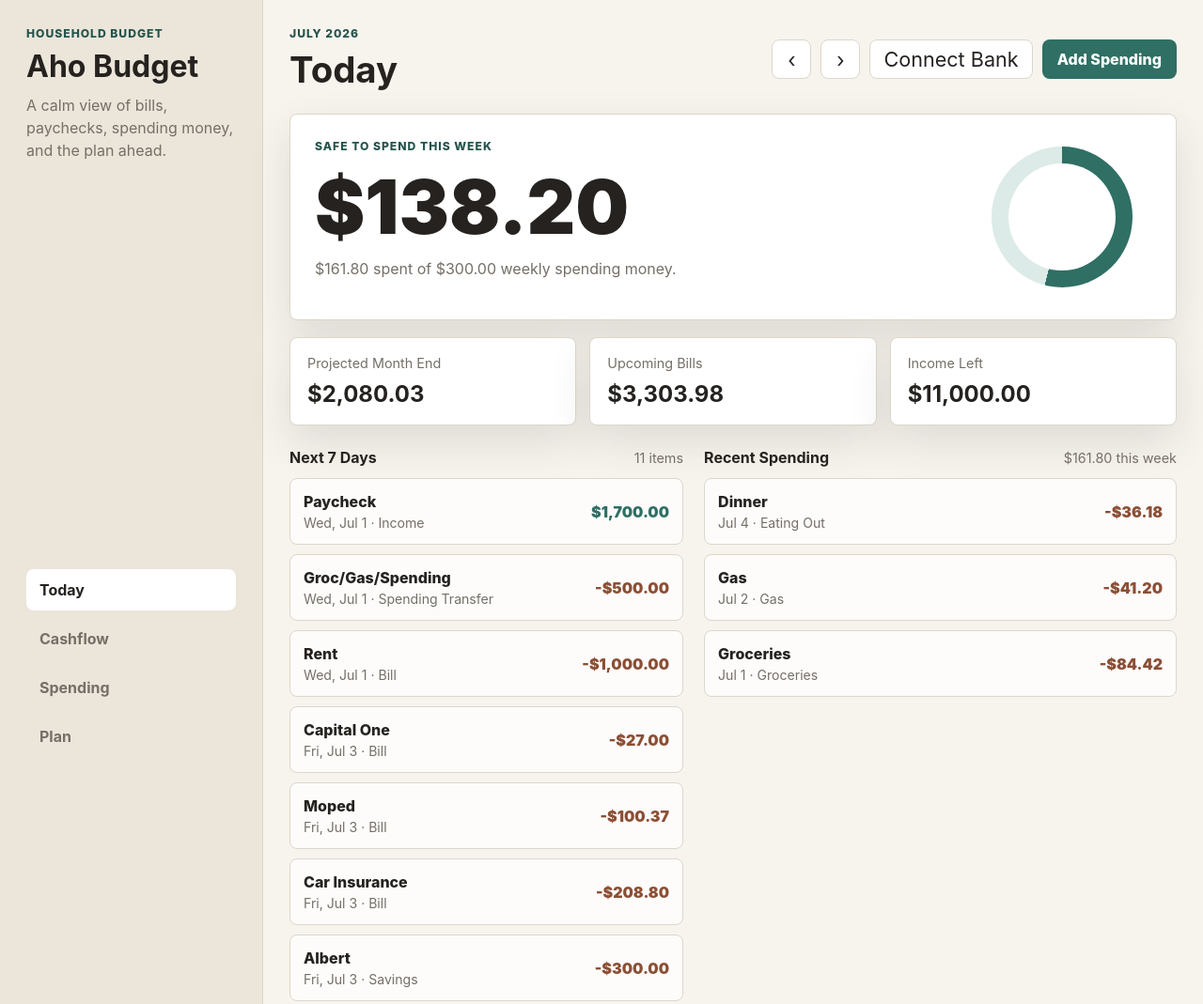
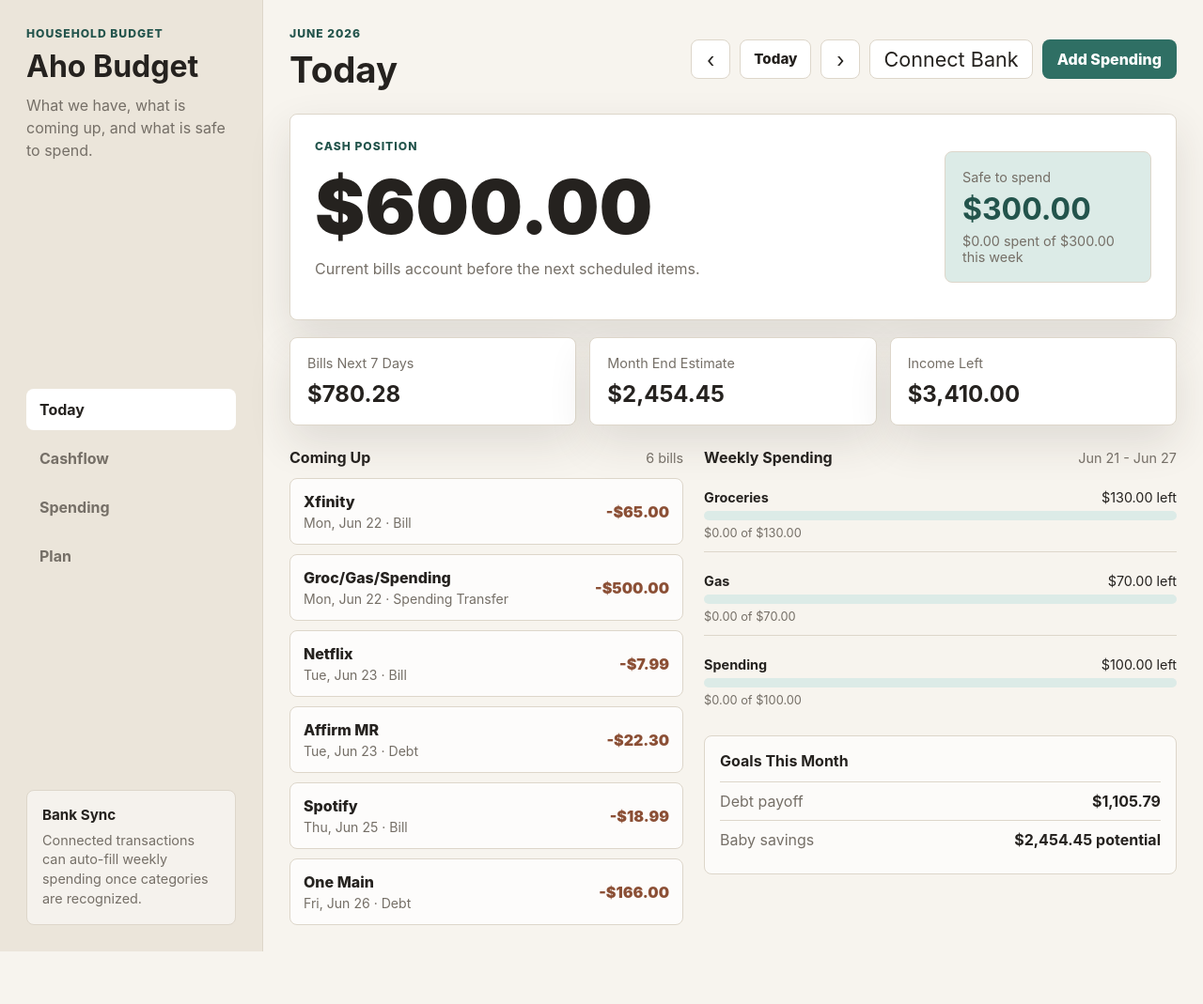
Before and after one commit to jessieeliz-bot/aho-budget, a website: page index.html in a window 1280 px wide. Shown: the top 1069 px of the page at 94% size. After the commit the page ends 1013 px from the top, so only its background shows below. Drawn offline with Linux system fonts and the light colour scheme.

Commit message:
Refine cashflow dashboard

```diff
--- a/app.js
+++ b/app.js
@@ -1,15 +1,14 @@
 const STORAGE_KEY = "aho-budget-v1";
+const DATA_VERSION = 3;
 
 const seedBudget = {
-  selectedMonth: "2026-07",
+  selectedMonth: toMonthKey(new Date()),
   weeklyAllowance: 300,
   currentBillsAccount: 600,
   categories: [
     { name: "Groceries", weeklyLimit: 130 },
     { name: "Gas", weeklyLimit: 70 },
-    { name: "Eating Out", weeklyLimit: 45 },
-    { name: "Household", weeklyLimit: 30 },
-    { name: "Personal", weeklyLimit: 25 },
+    { name: "Spending", weeklyLimit: 100 },
   ],
   recurring: [
     { name: "Rent", day: 1, amount: -1000, type: "bill" },
@@ -46,6 +45,21 @@ const seedBudget = {
     { name: "Level Credit", day: 31, amount: -6.95, type: "bill" },
   ],
   plannedEvents: [
+    { date: "2026-06-05", name: "Weekly spending", amount: -300, type: "spending-transfer" },
+    { date: "2026-06-07", name: "Weekly spending", amount: -150, type: "spending-transfer" },
+    { date: "2026-06-12", name: "Paycheck", amount: 1690, type: "income" },
+    { date: "2026-06-13", name: "Extra income", amount: 64, type: "income" },
+    { date: "2026-06-15", name: "Weekly spending", amount: -150, type: "spending-transfer" },
+    { date: "2026-06-16", name: "Paycheck", amount: 1700, type: "income" },
+    { date: "2026-06-16", name: "Tuition", amount: -2260, type: "school" },
+    { date: "2026-06-18", name: "DTE surplus", amount: 140, type: "income" },
+    { date: "2026-06-22", name: "Brigit", amount: 20, type: "income" },
+    { date: "2026-06-26", name: "Paycheck", amount: 1690, type: "income" },
+    { date: "2026-06-27", name: "Brigit", amount: -125, type: "special" },
+    { date: "2026-06-28", name: "Rug", amount: -240.27, type: "special" },
+    { date: "2026-06-28", name: "Weekly spending", amount: -150, type: "spending-transfer" },
+    { date: "2026-06-30", name: "Paycheck", amount: 1700, type: "income" },
+    { date: "2026-06-30", name: "One-time charge", amount: -120, type: "special" },
     { date: "2026-07-01", name: "Paycheck", amount: 1700, type: "income" },
     { date: "2026-07-03", name: "Albert", amount: -300, type: "savings" },
     { date: "2026-07-04", name: "Dave", amount: -515, type: "savings" },
@@ -70,16 +84,19 @@ let state = loadState();
 const els = {
   monthLabel: document.querySelector("#monthLabel"),
   viewTitle: document.querySelector("#viewTitle"),
+  cashToday: document.querySelector("#cashToday"),
+  cashTodayCaption: document.querySelector("#cashTodayCaption"),
   safeToSpend: document.querySelector("#safeToSpend"),
   safeToSpendCaption: document.querySelector("#safeToSpendCaption"),
-  spendingMeter: document.querySelector("#spendingMeter"),
   monthEndBalance: document.querySelector("#monthEndBalance"),
   upcomingBills: document.querySelector("#upcomingBills"),
   incomeLeft: document.querySelector("#incomeLeft"),
   nextSevenList: document.querySelector("#nextSevenList"),
   nextSevenCount: document.querySelector("#nextSevenCount"),
-  recentTransactions: document.querySelector("#recentTransactions"),
-  recentSpendTotal: document.querySelector("#recentSpendTotal"),
+  weekRangeHome: document.querySelector("#weekRangeHome"),
+  homeCategoryBars: document.querySelector("#homeCategoryBars"),
+  debtGoal: document.querySelector("#debtGoal"),
+  babySavingsGoal: document.querySelector("#babySavingsGoal"),
   calendarSummary: document.querySelector("#calendarSummary"),
   calendarGrid: document.querySelector("#calendarGrid"),
   categoryBars: document.querySelector("#categoryBars"),
@@ -101,6 +118,7 @@ document.querySelectorAll(".nav-button").forEach((button) => {
 });
 
 document.querySelector("#prevMonth").addEventListener("click", () => changeMonth(-1));
+document.querySelector("#todayButton").addEventListener("click", jumpToToday);
 document.querySelector("#nextMonth").addEventListener("click", () => changeMonth(1));
 els.addTransactionButton.addEventListener("click", () => setView("spending"));
 els.connectBankButton.addEventListener("click", connectBank);
@@ -114,7 +132,20 @@ function loadState() {
   if (!saved) return structuredClone(seedBudget);
 
   try {
-    return { ...structuredClone(seedBudget), ...JSON.parse(saved) };
+    const parsed = JSON.parse(saved);
+    const merged = { ...structuredClone(seedBudget), ...parsed };
+    if ((parsed.dataVersion || 1) < DATA_VERSION) {
+      merged.selectedMonth = toMonthKey(new Date());
+      merged.categories = structuredClone(seedBudget.categories);
+      merged.plannedEvents = structuredClone(seedBudget.plannedEvents);
+      merged.transactions = (merged.transactions || []).map((transaction) => ({
+        ...transaction,
+        category: normalizeSpendingCategory(transaction.category),
+      }));
+    }
+    merged.dataVersion = DATA_VERSION;
+    localStorage.setItem(STORAGE_KEY, JSON.stringify(merged));
+    return merged;
   } catch {
     return structuredClone(seedBudget);
   }
@@ -161,40 +192,53 @@ function changeMonth(offset) {
   render();
 }
 
+function jumpToToday() {
+  state.selectedMonth = toMonthKey(new Date());
+  persist();
+  render();
+}
+
 function renderHome() {
   const week = getCurrentWeekRange();
-  const weeklySpent = sumTransactions(week.start, week.end);
-  const safe = Math.max(state.weeklyAllowance - weeklySpent, 0);
-  const spentPercent = Math.min((weeklySpent / state.weeklyAllowance) * 100, 100);
+  const categoryTotals = getWeeklyCategoryTotals(week);
+  const weeklySpent = categoryTotals.reduce((total, category) => total + category.spent, 0);
+  const weeklyLimit = state.categories.reduce((total, category) => total + category.weeklyLimit, 0);
+  const safe = Math.max(weeklyLimit - weeklySpent, 0);
   const monthEvents = getMonthEvents();
   const today = getReferenceDate();
   const nextWeek = addDays(today, 7);
-  const nextSevenEvents = monthEvents.filter((event) => event.date >= today && event.date <= nextWeek);
+  const nextSevenEvents = monthEvents
+    .filter((event) => event.date >= today && event.date <= nextWeek && event.amount < 0)
+    .slice(0, 6);
   const upcomingBillTotal = nextSevenEvents
     .filter((event) => event.amount < 0)
     .reduce((total, event) => total + Math.abs(event.amount), 0);
   const incomeLeft = monthEvents
     .filter((event) => event.amount > 0 && event.date >= today)
     .reduce((total, event) => total + event.amount, 0);
-  const monthEnd = monthEvents.reduce((total, event) => total + event.amount, state.currentBillsAccount);
+  const lastDayOfMonth = new Date(today.getFullYear(), today.getMonth() + 1, 0);
+  const monthEnd = getBalanceOnDate(lastDayOfMonth, monthEvents);
+  const cashToday = state.currentBillsAccount;
+  const debtGoal = Math.abs(monthEvents
+    .filter((event) => event.amount < 0 && event.type === "debt")
+    .reduce((total, event) => total + event.amount, 0));
+  const babySavingsGoal = Math.max(monthEnd, 0);
 
+  els.cashToday.textContent = money(cashToday);
+  els.cashTodayCaption.textContent = `Current bills account before the next scheduled items.`;
   els.safeToSpend.textContent = money(safe);
-  els.safeToSpendCaption.textContent = `${money(weeklySpent)} spent of ${money(state.weeklyAllowance)} weekly spending money.`;
-  document.querySelector(".meter").style.background =
-    `conic-gradient(var(--accent) ${spentPercent * 3.6}deg, var(--accent-soft) 0deg)`;
+  els.safeToSpendCaption.textContent = `${money(weeklySpent)} spent of ${money(weeklyLimit)} this week`;
   els.monthEndBalance.textContent = money(monthEnd);
   els.upcomingBills.textContent = money(upcomingBillTotal);
   els.incomeLeft.textContent = money(incomeLeft);
-  els.nextSevenCount.textContent = `${nextSevenEvents.length} items`;
-  els.recentSpendTotal.textContent = `${money(weeklySpent)} this week`;
+  els.nextSevenCount.textContent = `${nextSevenEvents.length} bills`;
+  els.weekRangeHome.textContent = `${formatShortDate(week.start)} - ${formatShortDate(week.end)}`;
+  els.debtGoal.textContent = money(debtGoal);
+  els.babySavingsGoal.textContent = `${money(babySavingsGoal)} potential`;
   els.nextSevenList.innerHTML = nextSevenEvents.length
     ? nextSevenEvents.map(renderEventItem).join("")
     : `<div class="empty-state">Nothing scheduled in the next seven days.</div>`;
-
-  const recent = [...state.transactions].sort((a, b) => b.date.localeCompare(a.date)).slice(0, 5);
-  els.recentTransactions.innerHTML = recent.length
-    ? recent.map(renderTransactionItem).join("")
-    : `<div class="empty-state">No spending entered yet.</div>`;
+  els.homeCategoryBars.innerHTML = renderCategoryBars(categoryTotals);
 }
 
 function renderCalendar() {
@@ -211,12 +255,14 @@ function renderCalendar() {
 
   const income = events.filter((event) => event.amount > 0).reduce((sum, event) => sum + event.amount, 0);
   const outgoing = Math.abs(events.filter((event) => event.amount < 0).reduce((sum, event) => sum + event.amount, 0));
-  els.calendarSummary.textContent = `${money(income)} in, ${money(outgoing)} out`;
+  const monthEnd = getBalanceOnDate(new Date(year, month + 1, 0), events);
+  els.calendarSummary.textContent = `${money(income)} in, ${money(outgoing)} out, ${money(monthEnd)} projected`;
 
   els.calendarGrid.innerHTML = Array.from({ length: days }, (_, index) => {
     const day = index + 1;
     const dateForDay = new Date(year, month, day);
     const dayEvents = byDay.get(day) || [];
+    const balance = getBalanceOnDate(dateForDay, events);
     const isToday = dateForDay.toDateString() === new Date().toDateString();
     return `
       <article class="day-card ${isToday ? "today" : ""}">
@@ -227,6 +273,7 @@ function renderCalendar() {
         <div class="day-events">
           ${dayEvents.map(renderSmallEvent).join("") || `<span class="item-meta">No items</span>`}
         </div>
+        <div class="day-balance">${money(balance)}</div>
       </article>
     `;
   }).join("");
@@ -234,31 +281,32 @@ function renderCalendar() {
 
 function renderSpending() {
   const week = getCurrentWeekRange();
-  const byCategory = state.categories.map((category) => {
-    const spent = state.transactions
-      .filter((transaction) => transaction.category === category.name && isWithin(transaction.date, week.start, week.end))
-      .reduce((sum, transaction) => sum + transaction.amount, 0);
-    return { ...category, spent };
-  });
+  const byCategory = getWeeklyCategoryTotals(week);
 
   els.weekRange.textContent = `${formatShortDate(week.start)} - ${formatShortDate(week.end)}`;
-  els.categoryBars.innerHTML = byCategory.map((category) => {
+  els.categoryBars.innerHTML = renderCategoryBars(byCategory);
+
+  const transactions = [...state.transactions].sort((a, b) => b.date.localeCompare(a.date));
+  els.allTransactions.innerHTML = transactions.length
+    ? transactions.map(renderTransactionItem).join("")
+    : `<div class="empty-state">Spending you add will show up here.</div>`;
+}
+
+function renderCategoryBars(categories) {
+  return categories.map((category) => {
+    const remaining = Math.max(category.weeklyLimit - category.spent, 0);
     const percent = Math.min((category.spent / category.weeklyLimit) * 100, 100);
     return `
       <div class="category-row">
         <header>
           <strong>${category.name}</strong>
-          <span>${money(category.spent)} / ${money(category.weeklyLimit)}</span>
+          <span>${money(remaining)} left</span>
         </header>
         <div class="bar"><span style="width:${percent}%"></span></div>
+        <small>${money(category.spent)} of ${money(category.weeklyLimit)}</small>
       </div>
     `;
   }).join("");
-
-  const transactions = [...state.transactions].sort((a, b) => b.date.localeCompare(a.date));
-  els.allTransactions.innerHTML = transactions.length
-    ? transactions.map(renderTransactionItem).join("")
-    : `<div class="empty-state">Spending you add will show up here.</div>`;
 }
 
 function renderPlan() {
@@ -287,7 +335,7 @@ function saveTransaction(event) {
     id: crypto.randomUUID(),
     date: form.get("date"),
     description: form.get("description").trim(),
-    category: form.get("category"),
+    category: normalizeSpendingCategory(form.get("category")),
     amount: Number(form.get("amount")),
   });
   event.currentTarget.reset();
@@ -344,7 +392,7 @@ async function syncBankTransactions() {
         id: `plaid-${transaction.id}`,
         date: transaction.date,
         description: transaction.merchant || transaction.name,
-        category: mapPlaidCategory(transaction.category),
+        category: mapPlaidCategory(transaction),
         amount: Number(transaction.amount.toFixed(2)),
         source: "plaid",
       }))
@@ -363,13 +411,15 @@ function setBankStatus(message) {
   els.bankSyncStatus.textContent = message;
 }
 
-function mapPlaidCategory(category) {
-  const value = (category || "").toLowerCase();
-  if (value.includes("restaurant")) return "Eating Out";
-  if (value.includes("food") || value.includes("general_merchandise")) return "Groceries";
-  if (value.includes("transportation") || value.includes("gas")) return "Gas";
-  if (value.includes("home")) return "Household";
-  return "Personal";
+function mapPlaidCategory(transaction) {
+  const category = (transaction.category || "").toLowerCase();
+  const merchant = `${transaction.merchant || ""} ${transaction.name || ""}`.toLowerCase();
+  if (merchant.includes("kroger") || merchant.includes("meijer") || merchant.includes("aldi")) return "Groceries";
+  if (merchant.includes("shell") || merchant.includes("bp ") || merchant.includes("exxon") || merchant.includes("marathon")) return "Gas";
+  if (category.includes("transportation") || merchant.includes("uber") || merchant.includes("lyft")) return "Gas";
+  if (category.includes("food") || category.includes("restaurant")) return "Spending";
+  if (category.includes("general_merchandise")) return "Spending";
+  return "Spending";
 }
 
 function getMonthEvents() {
@@ -413,6 +463,43 @@ function sumTransactions(start, end) {
   return state.transactions
     .filter((transaction) => isWithin(transaction.date, start, end))
     .reduce((sum, transaction) => sum + transaction.amount, 0);
+}
+
+function getWeeklyCategoryTotals(week) {
+  return state.categories.map((category) => {
+    const spent = state.transactions
+      .filter((transaction) => normalizeSpendingCategory(transaction.category) === category.name)
+      .filter((transaction) => isWithin(transaction.date, week.start, week.end))
+      .reduce((sum, transaction) => sum + transaction.amount, 0);
+    return { ...category, spent };
+  });
+}
+
+function getBalanceOnDate(date, events) {
+  const startingBalance = getCalendarStartingBalance(events);
+  return events
+    .filter((event) => event.date <= date)
+    .reduce((total, event) => total + event.amount, startingBalance);
+}
+
+function getCalendarStartingBalance(events) {
+  const selected = parseMonth(state.selectedMonth);
+  const today = stripTime(new Date());
+  if (selected.getFullYear() !== today.getFullYear() || selected.getMonth() !== today.getMonth()) {
+    return state.currentBillsAccount;
+  }
+
+  const pastEvents = events
+    .filter((event) => event.date < today)
+    .reduce((total, event) => total + event.amount, 0);
+  return state.currentBillsAccount - pastEvents;
+}
+
+function normalizeSpendingCategory(category) {
+  const value = (category || "").toLowerCase();
+  if (value.includes("groc")) return "Groceries";
+  if (value.includes("gas") || value.includes("transport")) return "Gas";
+  return "Spending";
 }
 
 function renderEventItem(event) {
--- a/index.html
+++ b/index.html
@@ -12,7 +12,7 @@
         <div>
           <p class="eyebrow">Household Budget</p>
           <h1>Aho Budget</h1>
-          <p class="muted">A calm view of bills, paychecks, spending money, and the plan ahead.</p>
+          <p class="muted">What we have, what is coming up, and what is safe to spend.</p>
         </div>
 
         <nav aria-label="Budget sections">
@@ -23,8 +23,8 @@
         </nav>
 
         <section class="bank-note">
-          <h2>Bank Sync Later</h2>
-          <p>Plaid can bring in transactions and suggest categories. It needs the local server, not GitHub Pages alone.</p>
+          <h2>Bank Sync</h2>
+          <p>Connected transactions can auto-fill weekly spending once categories are recognized.</p>
         </section>
       </aside>
 
@@ -36,6 +36,7 @@
           </div>
           <div class="topbar-actions">
             <button class="ghost-button" id="prevMonth" aria-label="Previous month">‹</button>
+            <button class="ghost-button compact-button" id="todayButton">Today</button>
             <button class="ghost-button" id="nextMonth" aria-label="Next month">›</button>
             <button class="ghost-button" id="connectBankButton">Connect Bank</button>
             <button class="primary-button" id="addTransactionButton">Add Spending</button>
@@ -45,23 +46,25 @@
         <section class="view active" id="homeView">
           <div class="hero-panel">
             <div>
-              <p class="eyebrow">Safe To Spend This Week</p>
-              <p class="hero-number" id="safeToSpend">$0</p>
-              <p class="muted" id="safeToSpendCaption"></p>
+              <p class="eyebrow">Cash Position</p>
+              <p class="hero-number" id="cashToday">$0</p>
+              <p class="muted" id="cashTodayCaption"></p>
             </div>
-            <div class="meter" aria-hidden="true">
-              <span id="spendingMeter"></span>
+            <div class="hero-side">
+              <span>Safe to spend</span>
+              <strong id="safeToSpend">$0</strong>
+              <small id="safeToSpendCaption"></small>
             </div>
           </div>
 
           <div class="summary-grid">
             <article class="summary-card">
-              <span>Projected Month End</span>
-              <strong id="monthEndBalance">$0</strong>
+              <span>Bills Next 7 Days</span>
+              <strong id="upcomingBills">$0</strong>
             </article>
             <article class="summary-card">
-              <span>Upcoming Bills</span>
-              <strong id="upcomingBills">$0</strong>
+              <span>Month End Estimate</span>
+              <strong id="monthEndBalance">$0</strong>
             </article>
             <article class="summary-card">
               <span>Income Left</span>
@@ -72,7 +75,7 @@
           <section class="split-layout">
             <div>
               <div class="section-heading">
-                <h3>Next 7 Days</h3>
+                <h3>Coming Up</h3>
                 <span id="nextSevenCount"></span>
               </div>
               <div class="event-list" id="nextSevenList"></div>
@@ -80,10 +83,21 @@
 
             <div>
               <div class="section-heading">
-                <h3>Recent Spending</h3>
-                <span id="recentSpendTotal"></span>
+                <h3>Weekly Spending</h3>
+                <span id="weekRangeHome"></span>
               </div>
-              <div class="transaction-list" id="recentTransactions"></div>
+              <div class="category-bars" id="homeCategoryBars"></div>
+              <section class="goals-panel">
+                <h3>Goals This Month</h3>
+                <div class="goal-row">
+                  <span>Debt payoff</span>
+                  <strong id="debtGoal">$0</strong>
+                </div>
+                <div class="goal-row">
+                  <span>Baby savings</span>
+                  <strong id="babySavingsGoal">$0</strong>
+                </div>
+              </section>
             </div>
           </section>
         </section>
--- a/styles.css
+++ b/styles.css
@@ -164,6 +164,11 @@ main {
   font-size: 1.35rem;
 }
 
+.compact-button {
+  font-size: 0.95rem;
+  font-weight: 800;
+}
+
 .primary-button {
   min-height: 42px;
   padding: 0 16px;
@@ -196,7 +201,7 @@ main {
 
 .hero-panel {
   display: grid;
-  grid-template-columns: minmax(0, 1fr) 170px;
+  grid-template-columns: minmax(0, 1fr) 220px;
   gap: 24px;
   align-items: center;
   margin-bottom: 18px;
@@ -210,26 +215,24 @@ main {
   letter-spacing: 0;
 }
 
-.meter {
-  position: relative;
-  width: 150px;
-  height: 150px;
-  border-radius: 50%;
-  background: conic-gradient(var(--accent) 0deg, var(--accent-soft) 0deg);
+.hero-side {
+  display: grid;
+  gap: 6px;
+  padding: 18px;
+  border: 1px solid var(--line);
+  border-radius: 8px;
+  background: var(--accent-soft);
 }
 
-.meter::after {
-  position: absolute;
-  inset: 18px;
-  content: "";
-  border-radius: inherit;
-  background: var(--panel);
+.hero-side span,
+.hero-side small {
+  color: var(--muted);
+  font-size: 0.9rem;
 }
 
-.meter span {
-  position: absolute;
-  inset: 0;
-  z-index: 1;
+.hero-side strong {
+  color: var(--accent-dark);
+  font-size: 2rem;
 }
 
 .summary-grid {
@@ -359,6 +362,16 @@ main {
   font-size: 0.78rem;
 }
 
+.day-balance {
+  margin-top: 10px;
+  padding-top: 8px;
+  border-top: 1px solid var(--line);
+  color: var(--muted);
+  font-size: 0.82rem;
+  font-weight: 800;
+  text-align: right;
+}
+
 .entry-form {
   display: grid;
   align-self: start;
@@ -406,6 +419,12 @@ select {
 .category-row {
   display: grid;
   gap: 6px;
+  padding: 12px 0;
+  border-bottom: 1px solid var(--line);
+}
+
+.category-row:last-child {
+  border-bottom: 0;
 }
 
 .category-row header {
@@ -413,6 +432,11 @@ select {
   justify-content: space-between;
   gap: 12px;
   font-size: 0.9rem;
+}
+
+.category-row small {
+  color: var(--muted);
+  font-size: 0.8rem;
 }
 
 .bar {
@@ -440,6 +464,30 @@ select {
 .roadmap {
   margin-top: 22px;
   padding: 18px;
+}
+
+.goals-panel {
+  margin-top: 18px;
+  padding: 16px;
+  border: 1px solid var(--line);
+  border-radius: 8px;
+  background: rgba(255, 255, 255, 0.65);
+}
+
+.goals-panel h3 {
+  margin-bottom: 12px;
+}
+
+.goal-row {
+  display: flex;
+  justify-content: space-between;
+  gap: 12px;
+  padding: 10px 0;
+  border-top: 1px solid var(--line);
+}
+
+.goal-row span {
+  color: var(--muted);
 }
 
 .roadmap li {
```
